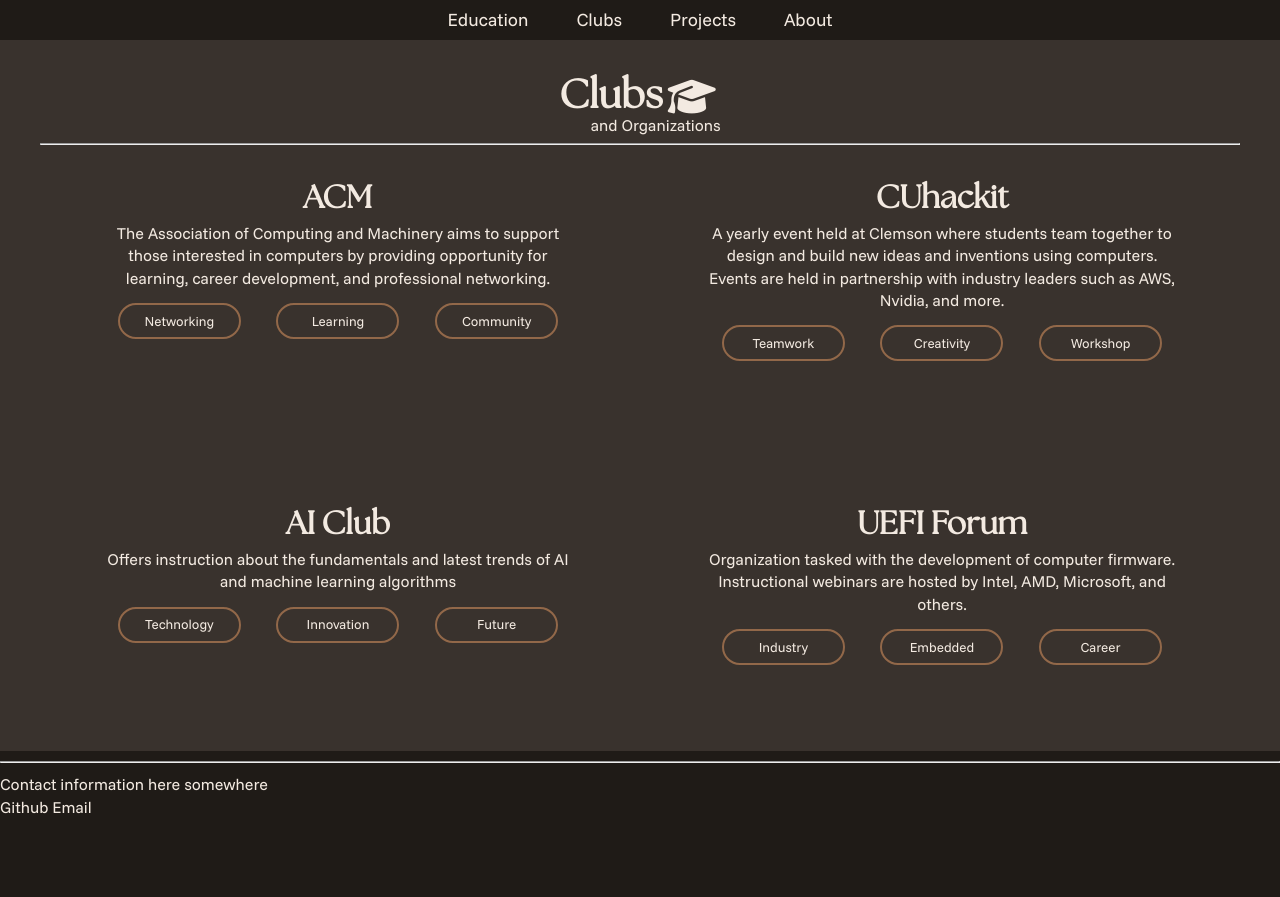
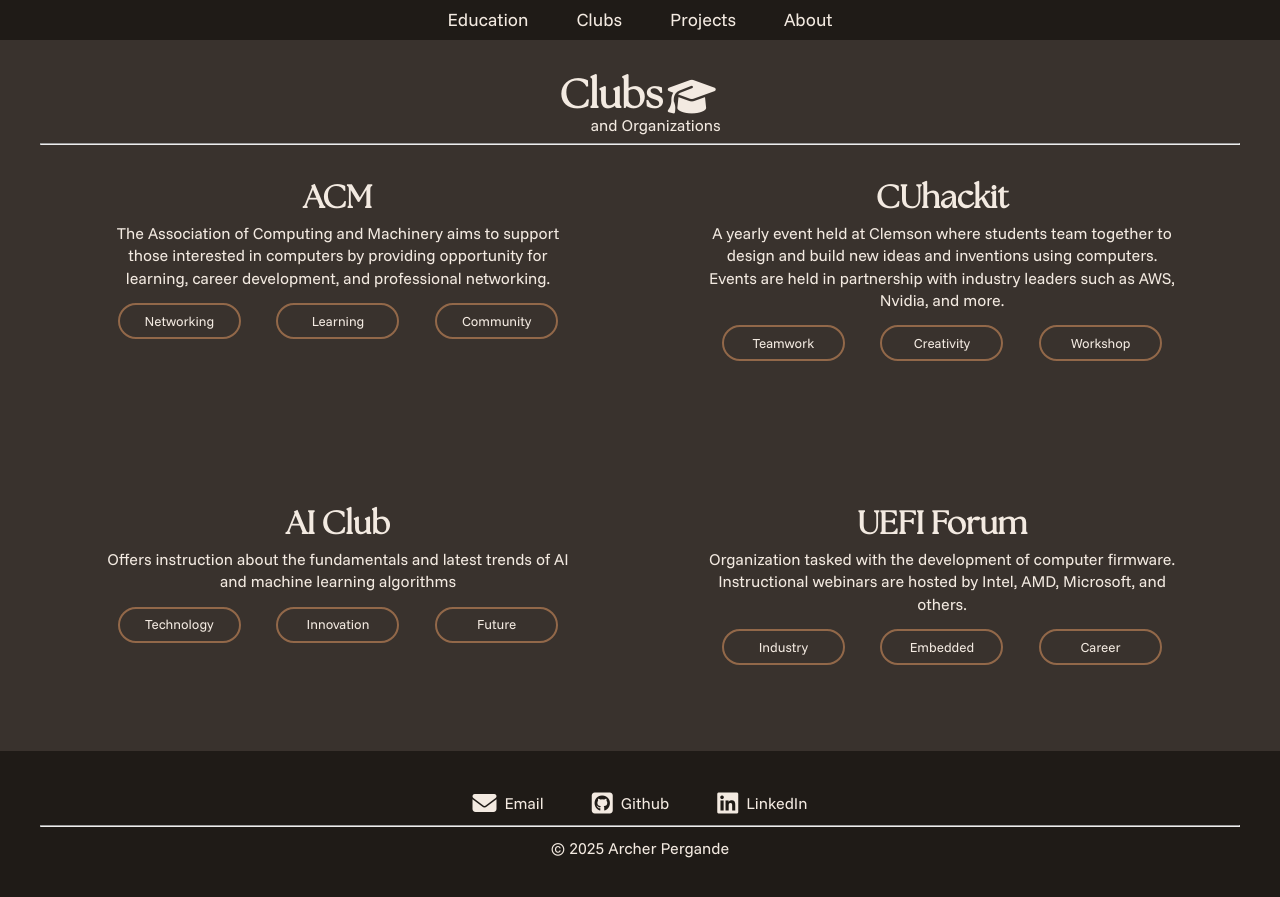
Before and after one commit to archerpergande/archerpergande.github.io, a Jekyll site: the page built from README.md, in a window 1280 px wide and 900 px high, scrolled down 1245 px. Shown: the top 897 px of the window. Built offline with Jekyll 4.4.1, drawn with Linux system fonts in a browser that asks for light colours; nearby versions of some CDN libraries; our own code applies the rules of GitHub Pages for plain Markdown files; before the commit the page ends 2063 px from its top, so only the background shows below that.

Commit message:
added footer

```diff
--- a/_includes/footer.html
+++ b/_includes/footer.html
@@ -1,6 +1,21 @@
-<footer>
+<footer class="content">
+    <div class="links">
+        <a href="mailto:apergan@clemson.edu">
+            <i class="fa-solid fa-envelope"></i>
+            Email
+        </a>
+
+        <a href="https://github.com/archerpergande">
+            <i class="fa-brands fa-square-github"></i>
+            Github
+        </a>
+
+        <a href="https://www.linkedin.com/in/archer-pergande-643a67318">
+            <i class="fa-brands fa-linkedin"></i>
+            LinkedIn
+        </a>
+    </div>
+
     <hr>
-    <p>Contact information here somewhere</p>
-    <a href="https://github.com/archerpergande">Github</a>
-    <a href="mailto:apergan@clemson.edu">Email</a>
+    <p>&copy 2025 Archer Pergande</p>
 </footer>
--- a/_sass/_footer.scss
+++ b/_sass/_footer.scss
@@ -0,0 +1,26 @@
+footer {
+    display: flex;
+    flex-direction: column;
+    justify-content: center;
+    align-items: center;
+    width: 100%;
+    //margin: 1rem;
+}
+
+footer .links {
+    display: flex;
+    align-items: center;
+    justify-content: center;
+    text-align: center;
+    gap: 3rem;
+}
+
+footer a {
+    display: flex;
+    align-items: center;
+    gap: 8px;
+}
+
+footer i {
+    font-size: 1.5rem;
+}
```
